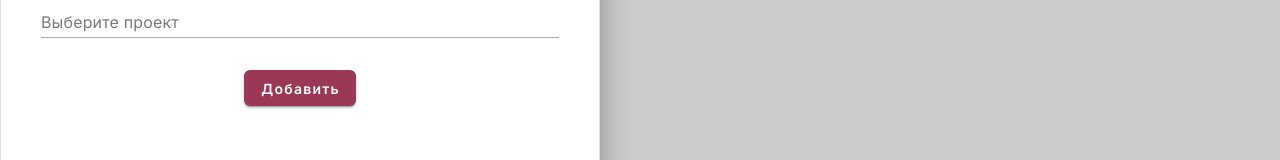
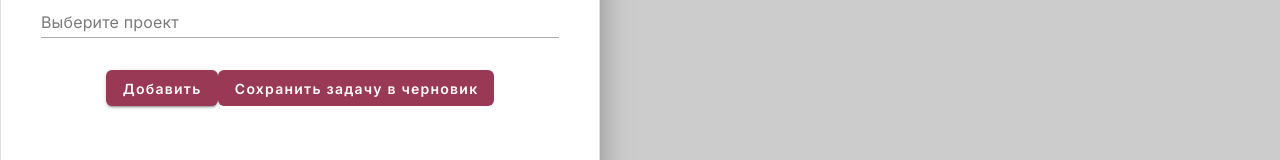
Before and after one commit to KristinaBalashova/todo-list-project, a Vue app: page /task/new in a window 1280 px wide. Shown: the part 379-539 px from the top of the page. Built offline with nearby package versions, Linux system fonts and the light colour scheme; no server answers; the database is empty.

Commit message:
fix: form now has stash buttom and updated todo

```diff
--- a/src/components/TodoForm.vue
+++ b/src/components/TodoForm.vue
@@ -8,14 +8,16 @@ import { useToast } from 'vue-toastification';
 import { useTodos } from '../store/todos';
 import { useProjects } from '../store/projects';
 import { onMounted } from 'vue';
-import { createNewTodo } from '../api/tasksApi';
+import { createNewTodo, updateTodo } from '../api/tasksApi';
 import { useDrawerRoute } from '../composables/useDrawerRoute';
+import { useStash } from '../store/stash';
 
 const toast = useToast();
 const store = useTodos();
+const stash = useStash();
 
 const storeProjects = useProjects();
-const { isDrawerVisible, closeDrawer } = useDrawerRoute();
+const { isDrawerVisible, closeDrawer, drawerMode } = useDrawerRoute();
 
 const props = defineProps({
   task: {
@@ -41,7 +43,7 @@ const localTask = reactive({ ...props.task });
 
 const emit = defineEmits('closeDialog');
 
-function submitTodo() {
+async function submitTodo() {
   if (!localTask.title.trim()) {
     toast.error(TEXT_CONTENT.EMPTY_TASK);
     return;
@@ -54,16 +56,28 @@ function submitTodo() {
     project_id: localTask.projectId || null,
   };
 
-  createNewTodo(todo)
-    .then(() => {
-      store.addTodo(todo);
+  try {
+    if (drawerMode.value === 'edit') {
+      const updatedTodo = { id: localTask.id, ...todo };
+      await updateTodo(updatedTodo);
+      store.updateTodoInStore(updatedTodo);
+      toast.success('Задача обновлена');
+      closeDrawer();
+    }
+
+    if (drawerMode.value === 'create') {
+      const createdTodo = await createNewTodo(todo);
+      store.addTodo(createdTodo);
       toast.success(TEXT_CONTENT.TASK_ADDED);
-    })
-    .catch((error) => {
-      toast.error('Error creating todo:', error.message);
-      return;
-    });
+      closeDrawer();
+    }
+  } catch (error) {
+    toast.error('Ошибка: ' + error.message);
+  }
+}
 
+function saveForLater() {
+  stash.setStash(localTask);
   closeDrawer();
 }
 
@@ -88,9 +102,14 @@ onMounted(() => {
       class="select"
     />
     <Select v-model="localTask.projectId" :options="projectsOptions" label="Выберите проект" />
-    <Button type="submit" variant="elevated" color="primary">
-      {{ TEXT_CONTENT.ADD }}
-    </Button>
+    <div class="form-actions">
+      <Button type="submit" variant="elevated" color="primary">
+        {{ drawerMode.value === 'edit' ? 'Сохранить изменения' : TEXT_CONTENT.ADD }}
+      </Button>
+      <Button type="button" variant="text" @click="saveForLater">
+        Сохранить задачу в черновик
+      </Button>
+    </div>
   </form>
 </template>
 
```
